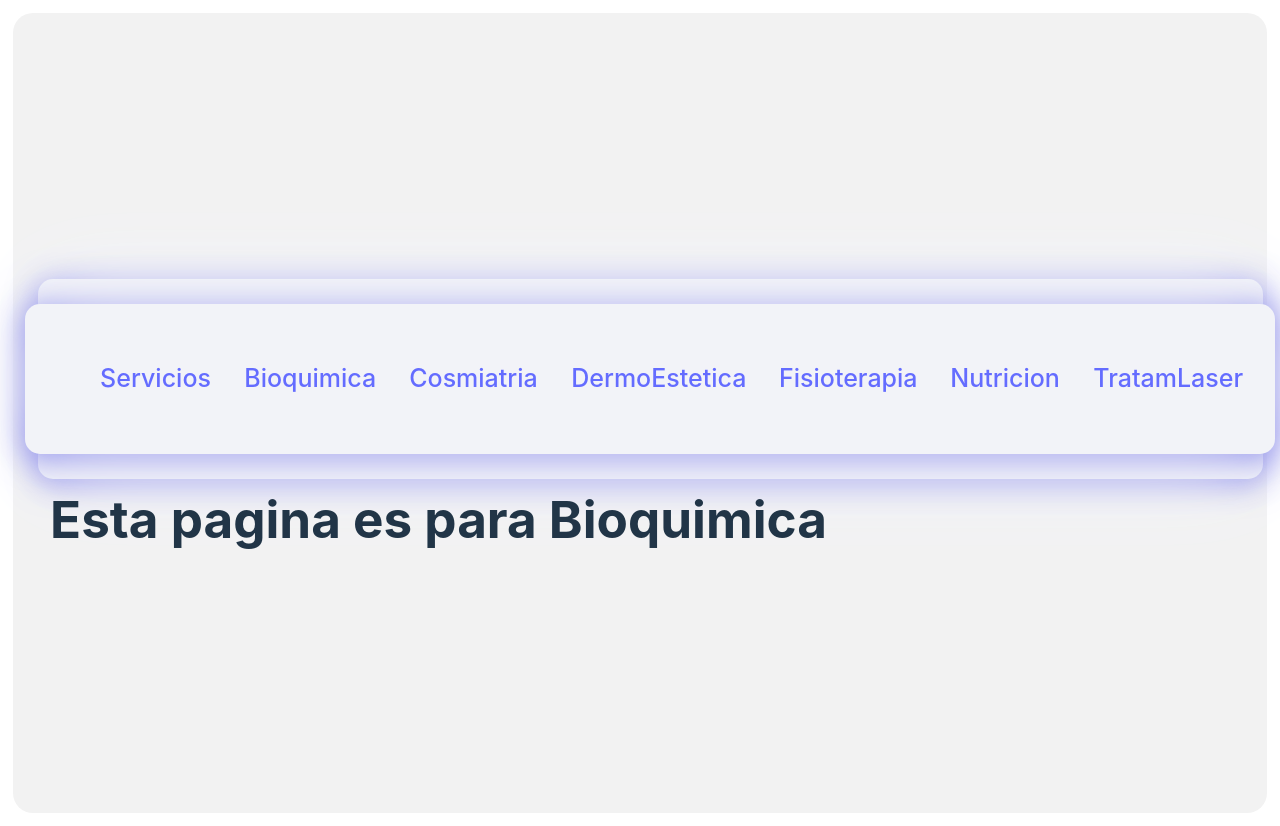
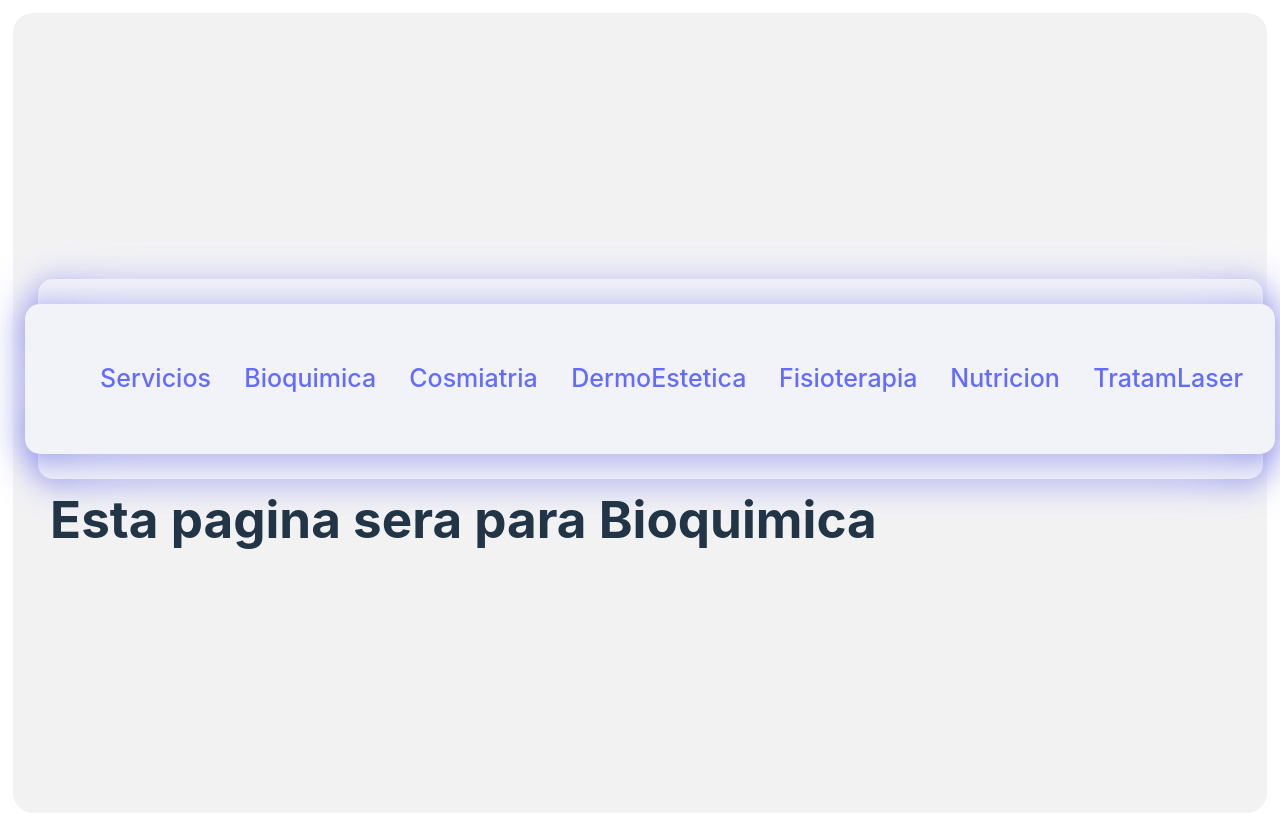
Before and after one commit to ginofrancocba/medicinaIntegrativaFront, a React (Vite) app: page /Bioquimica in a window 1280 px wide. Built offline with nearby package versions, Linux system fonts and the light colour scheme.

Commit message:
Add Change Bioquimica

```diff
--- a/src/pages/Bioquimica.jsx
+++ b/src/pages/Bioquimica.jsx
@@ -1,6 +1,6 @@
 function Bioquimica(){
 
-    return <h1>Esta pagina es para Bioquimica</h1>
+    return <h1>Esta pagina sera para Bioquimica</h1>
 }
 
 export default Bioquimica;
```
